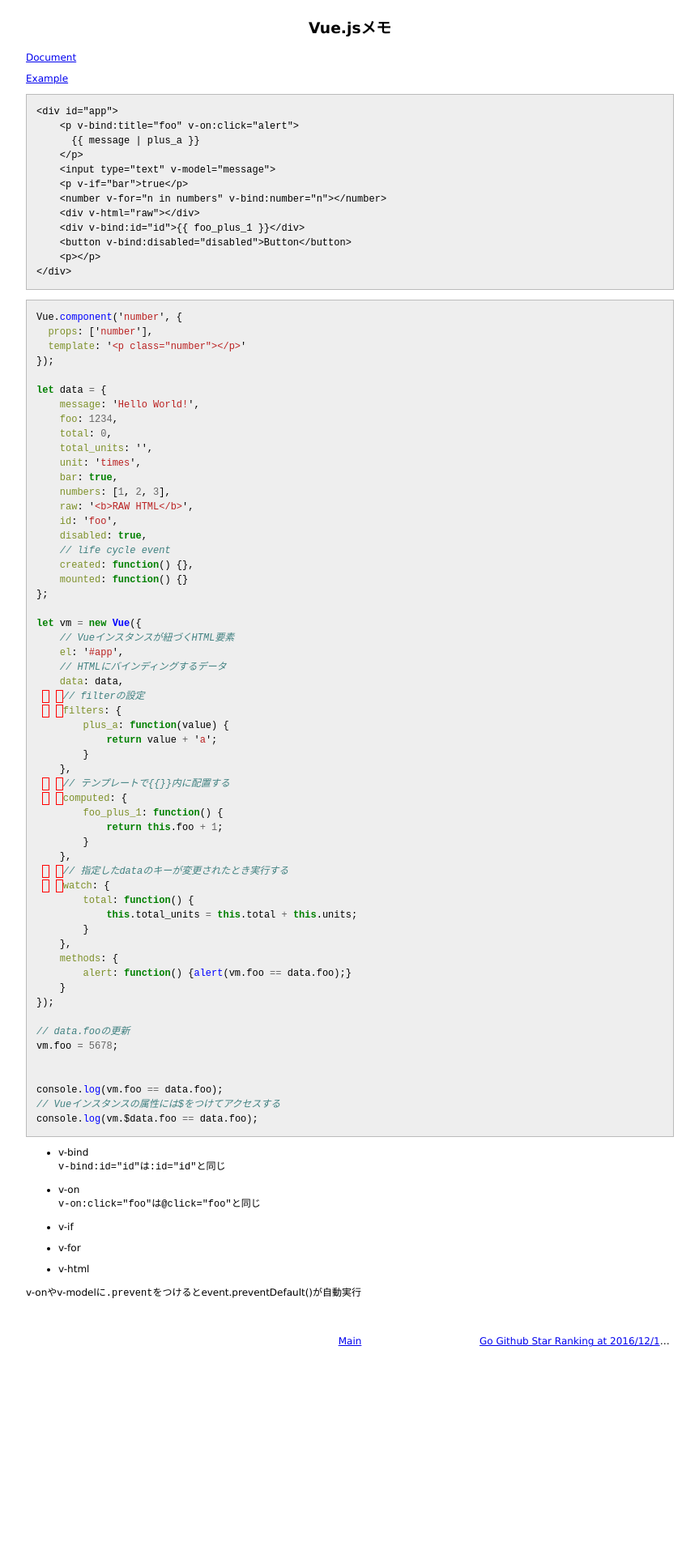
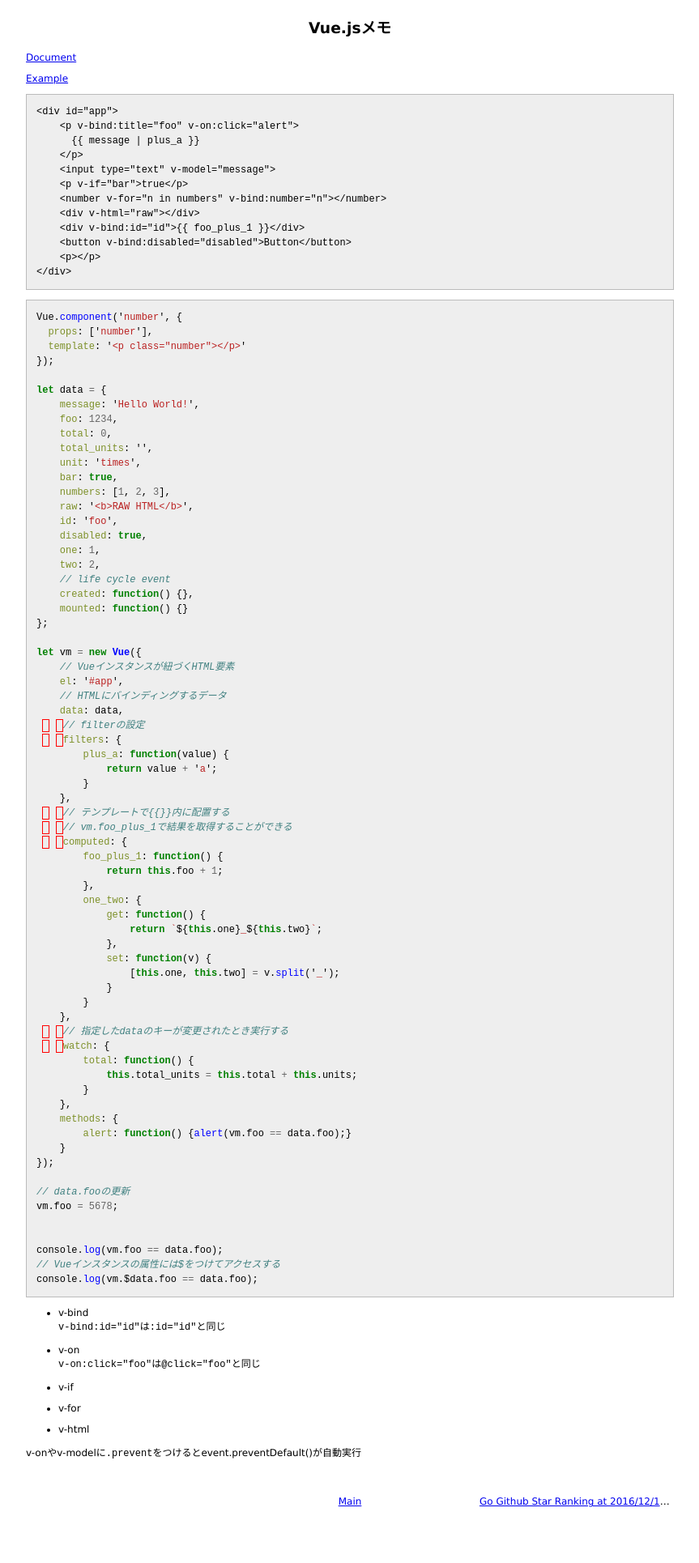
Before and after one commit to 38elements/38elements.github.com, a Jekyll site: the page built from _posts/2016-12-20-vuejs.md, in a window 1280 px wide. Shown: the whole page at 81% size, without its empty margins (208-1071 px from the left). Built offline with Jekyll 4.4.1, drawn with Linux system fonts in a browser that asks for light colours; before the commit the page ends 1732 px from its top, so only the background shows below that.

Commit message:
Update 2016-12-20-vuejs.md

```diff
--- a/_posts/2016-12-20-vuejs.md
+++ b/_posts/2016-12-20-vuejs.md
@@ -40,6 +40,8 @@ let data = {
     raw: '<b>RAW HTML</b>',
     id: 'foo',
     disabled: true,
+    one: 1,
+    two: 2,
     // life cycle event
     created: function() {},
     mounted: function() {}
@@ -57,9 +59,18 @@ let vm = new Vue({
         }
     },
     // テンプレートで{%raw%}{{}}{%endraw%}内に配置する
+    // vm.foo_plus_1で結果を取得することができる
     computed: {
         foo_plus_1: function() {
             return this.foo + 1;
+        },
+        one_two: {
+            get: function() {
+                return `${this.one}_${this.two}`;
+            },
+            set: function(v) {
+                [this.one, this.two] = v.split('_');
+            }
         }
     },
     // 指定したdataのキーが変更されたとき実行する
```
